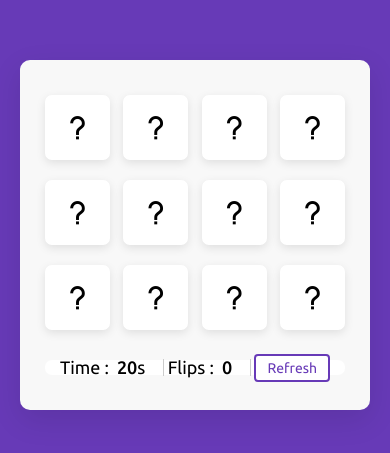
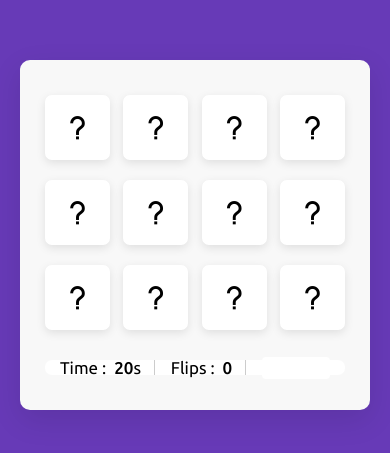
Before and after one commit to Leni-Nikitaa/MemoryMatch-The-Card-Matching-Game, a plain HTML site: page index.html in a window 390 px wide. Shown: the part 187-640 px from the top of the page. Drawn offline with nearby package versions, Linux system fonts and the light colour scheme.

Commit message:
CSS UPDATE 1

```diff
--- a/style.css
+++ b/style.css
@@ -153,4 +153,16 @@ body{
         padding: 0 15px;
         height: calc(100% / 4 - 20%);
     }
+    .details p{
+        height: 15px;
+        font-size: 17px;
+        padding-right: 13px;
+    }
+    .details button{
+        font-size: 13px;
+        padding: 5px IOpx;
+        border: none;
+        color: #fff;
+        background: a #673AB7;
+    }
 }
```
